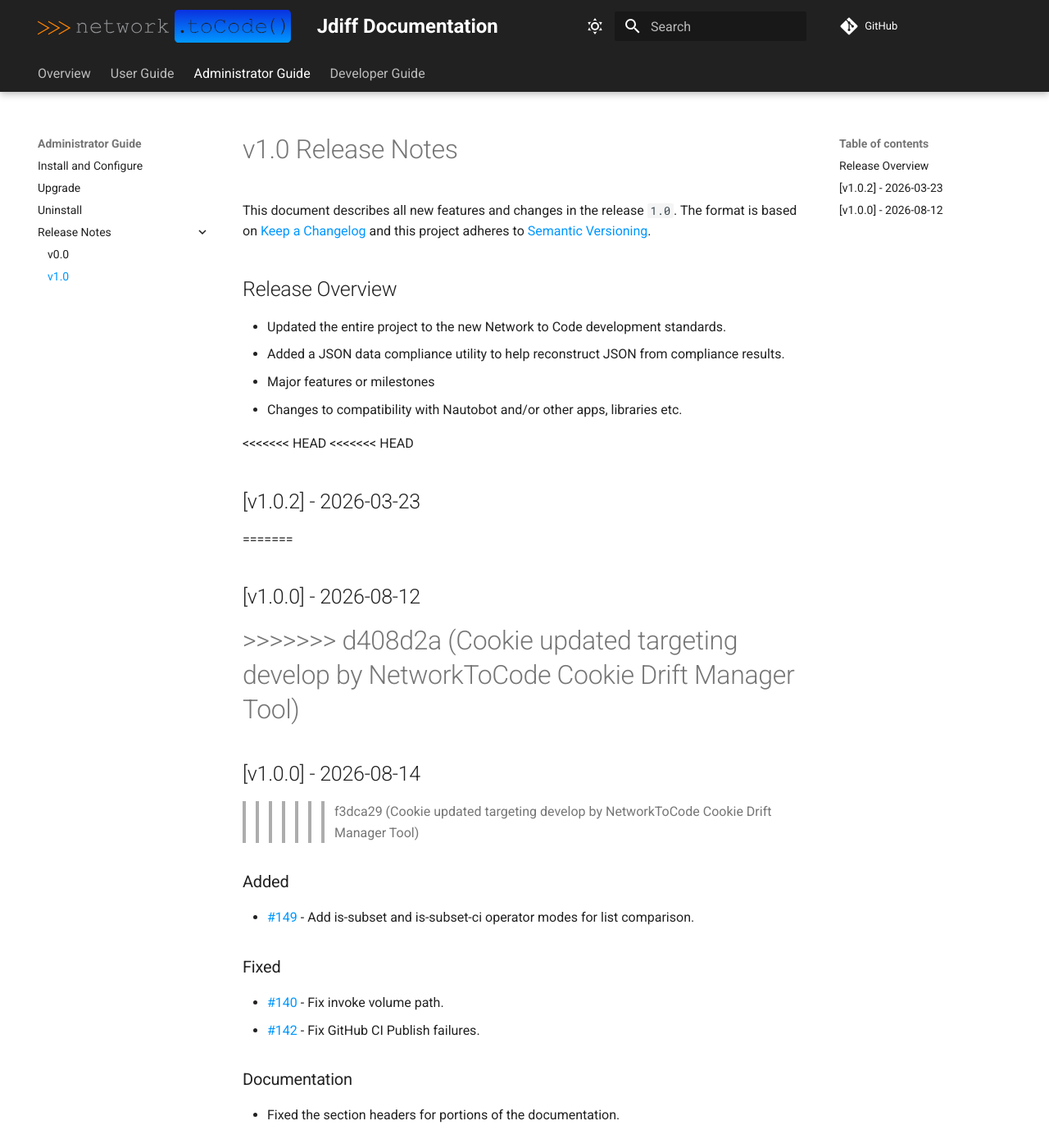
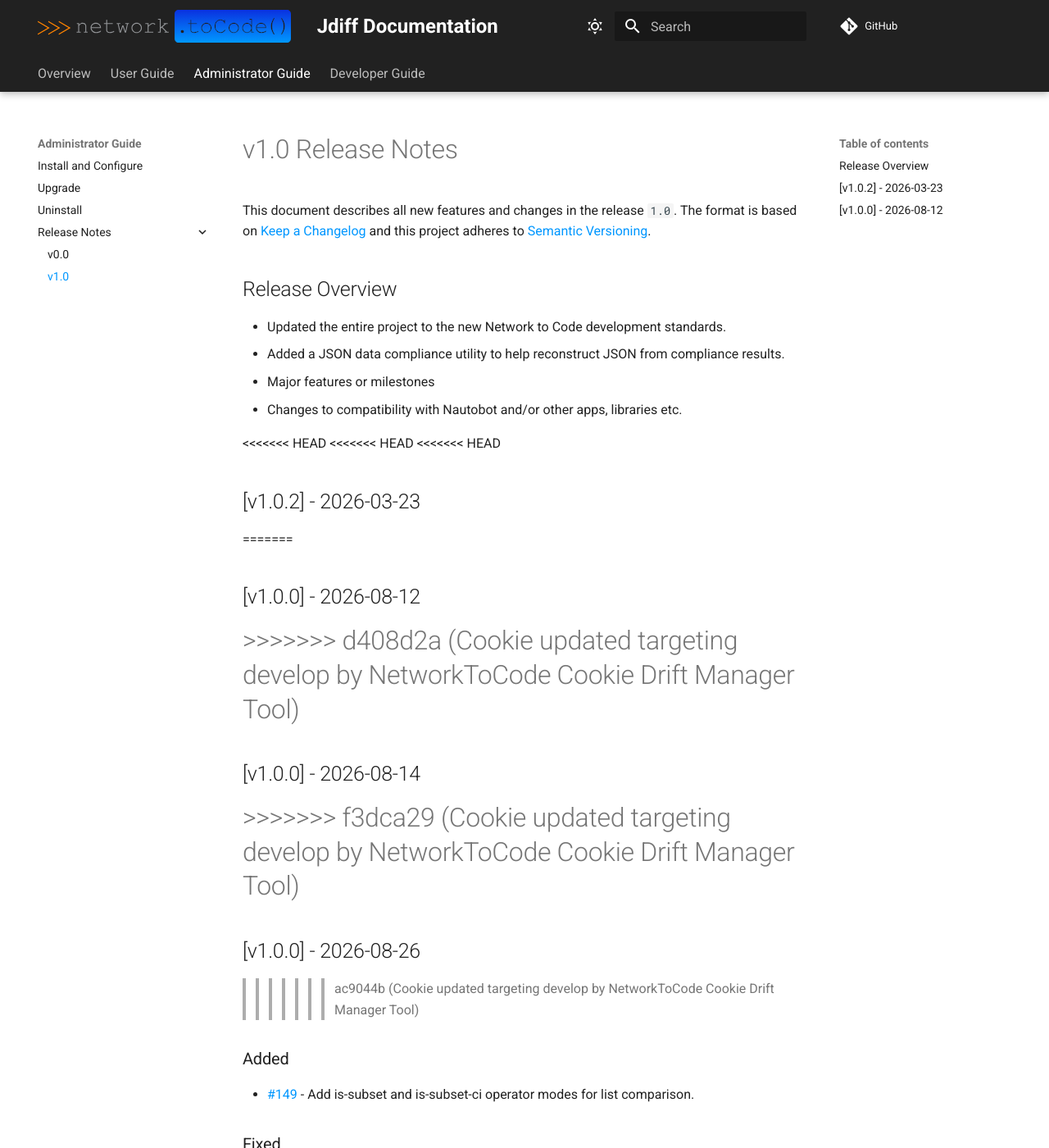
Before and after one commit to networktocode/jdiff, an MkDocs documentation site: the page built from docs/admin/release_notes/version_1.0.md, in a window 1280 px wide and 1400 px high. Shown: the whole window at 82% size. Built offline with MkDocs 1.6.1 and Material for MkDocs 9.7.7, drawn with Linux system fonts in a browser that asks for light colours; comment, search, counter and statistics services are not loaded.

```diff
--- a/docs/admin/release_notes/version_1.0.md
+++ b/docs/admin/release_notes/version_1.0.md
@@ -11,6 +11,7 @@ This document describes all new features and changes in the release `1.0`. The f
 
 <<<<<<< HEAD
 <<<<<<< HEAD
+<<<<<<< HEAD
 ## [v1.0.2] - 2026-03-23
 =======
 ## [v1.0.0] - 2026-08-12
@@ -18,6 +19,9 @@ This document describes all new features and changes in the release `1.0`. The f
 =======
 ## [v1.0.0] - 2026-08-14
 >>>>>>> f3dca29 (Cookie updated targeting develop by NetworkToCode Cookie Drift Manager Tool)
+=======
+## [v1.0.0] - 2026-08-26
+>>>>>>> ac9044b (Cookie updated targeting develop by NetworkToCode Cookie Drift Manager Tool)
 
 ### Added
 
```
Also changed, not shown: README.md (+10 -0 lines), pyproject.toml (+16 -0 lines), tasks.py (+9 -0 lines), .cookiecutter.json, 4 other files.
